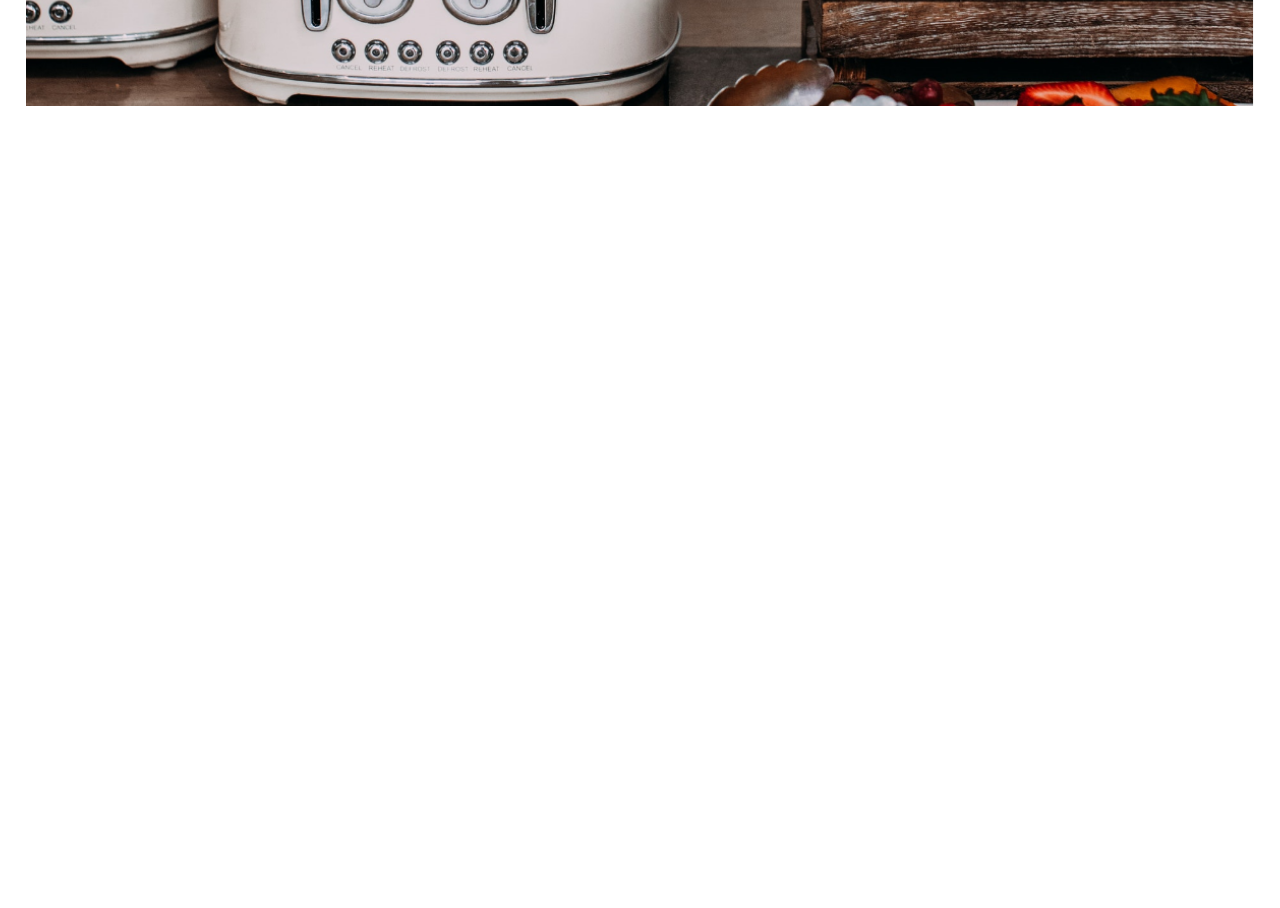
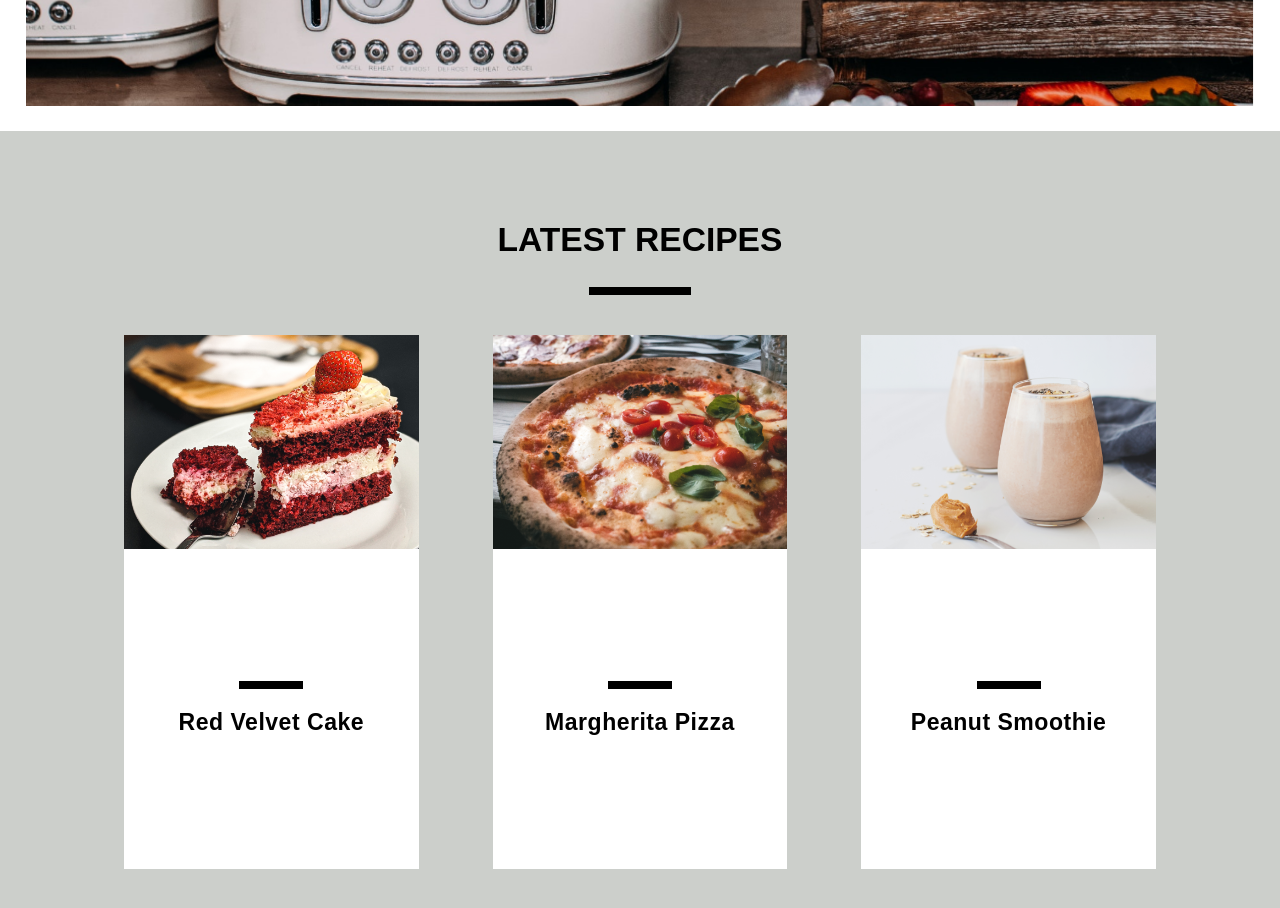
Before and after one commit to LeeYooBin/Recipes, a React (Create React App) app: page / in a window 1280 px wide. Shown: the part 720-1628 px from the top of the page. Before the commit the page ends 851 px from the top, so only its background shows below. Built offline with nearby package versions, Linux system fonts and the light colour scheme.

Commit message:
atualizando recipes

```diff
--- a/src/components/Header/index.jsx
+++ b/src/components/Header/index.jsx
@@ -8,7 +8,7 @@ export default function Header(){
             <S.Wrapper>
                 <S.Header>
                     <Navbar/>
-                    <S.Title>Recipes</S.Title>
+                    <S.Title>RECIPES</S.Title>
                     <S.Logo src={logo} alt="Logo" className='logo'/>
                 </S.Header>
             </S.Wrapper>
--- a/src/components/Header/style.jsx
+++ b/src/components/Header/style.jsx
@@ -30,7 +30,7 @@ export const Header = styled.section`
 
 export const Title = styled.h1`
     margin-top: 40vh;
-    font-size: 3em;
+    font-size: 2.7em;
     align-self: center;
     letter-spacing: 3px;
     font-weight: bolder;
--- a/src/components/Recipes/index.jsx
+++ b/src/components/Recipes/index.jsx
@@ -0,0 +1,39 @@
+import * as S from './style';
+import img1 from '../../img/foto1.png';
+import img2 from '../../img/foto2.png';
+import img3 from '../../img/foto3.png';
+
+
+export default function Recipes(){
+    return(
+        <S.Wrapper>
+            <S.Title>LATEST RECIPES</S.Title>
+            <S.MainLine />
+            <S.Recipes>
+                <S.Recipe href='#'>
+                    <S.Image src={img1} alt="recipe"/>
+                    <S.RecipeInfo>
+                        <S.Line />
+                        <h2>Red Velvet Cake</h2>
+                    </S.RecipeInfo>
+                </S.Recipe>
+
+                <S.Recipe href='#'>
+                    <S.Image src={img3} alt="recipe"/>
+                    <S.RecipeInfo className='recipe-info'>
+                        <S.Line />
+                        <h2>Margherita Pizza</h2>
+                    </S.RecipeInfo>
+                </S.Recipe>
+
+                <S.Recipe href='#'>
+                    <S.Image src={img2} alt="recipe"/>
+                    <S.RecipeInfo>
+                        <S.Line />
+                        <h2>Peanut Smoothie</h2>
+                    </S.RecipeInfo>
+                </S.Recipe>
+            </S.Recipes>
+        </S.Wrapper>
+    );
+}
--- /dev/null
+++ b/src/components/Recipes/style.jsx
@@ -0,0 +1,85 @@
+import styled from "styled-components";
+
+export const Wrapper = styled.main`
+    padding: 2%;
+    width: 100%;
+    height: auto;
+    background-color: #cccfcb;
+    display: flex;
+    flex-direction: column;
+    align-items: center;
+`;
+
+export const Title = styled.h1`
+    margin-top: 8vh;
+    font-size: 2.1em;
+    font-weight: bolder;
+`;
+
+export const MainLine = styled.div`
+    margin-top: 3.5vh;
+    margin-bottom: 5vh;
+    width: 30vw;
+    height: 1vh;
+    background-color: black;
+
+    @media screen and (min-width: 920px){
+        width: 8vw;
+    }
+`;
+
+export const Recipes = styled.div`
+    margin-bottom: 1.5vh;
+
+    @media screen and (min-width: 920px){
+        display: flex;
+        width: 90%;
+        font-size: 0.8em;
+        margin-bottom: 3vh;
+    }
+`;
+
+export const Recipe = styled.a`
+    display: flex;
+    flex-direction: column;
+    align-items: center;
+    margin-bottom: 1.5vh;
+
+    :hover{
+        transform: scale(1.05);
+    }
+`;
+
+export const Image = styled.img`
+    width: 95%;
+
+    @media screen and (min-width: 920px){
+        width: 80%;
+    }
+`;
+
+export const RecipeInfo = styled.div`
+    width: 95%;
+    min-height: 40vh;
+    background-color: #FFF;
+    color: #000;
+    display: flex;
+    flex-direction: column;
+    align-items: center;
+    justify-content: center;
+
+    @media screen and (min-width: 920px){
+        width: 80%;
+    }
+`;
+
+export const Line = styled.div`
+    margin-bottom: 2.5vh;
+    width: 20vw;
+    height: 1vh;
+    background-color: black;
+
+    @media screen and (min-width: 920px){
+        width: 5vw;
+    }
+`;
--- a/src/pages/Main/index.jsx
+++ b/src/pages/Main/index.jsx
@@ -1,10 +1,12 @@
 import './style.css';
 import Header from "../../components/Header";
+import Recipes from '../../components/Recipes';
 
 export default function Main(){
     return(
         <>
             <Header />
+            <Recipes />
         </>
     );
 }
```
Also changed, not shown: src/components/Recipes/style.css (deleted).
